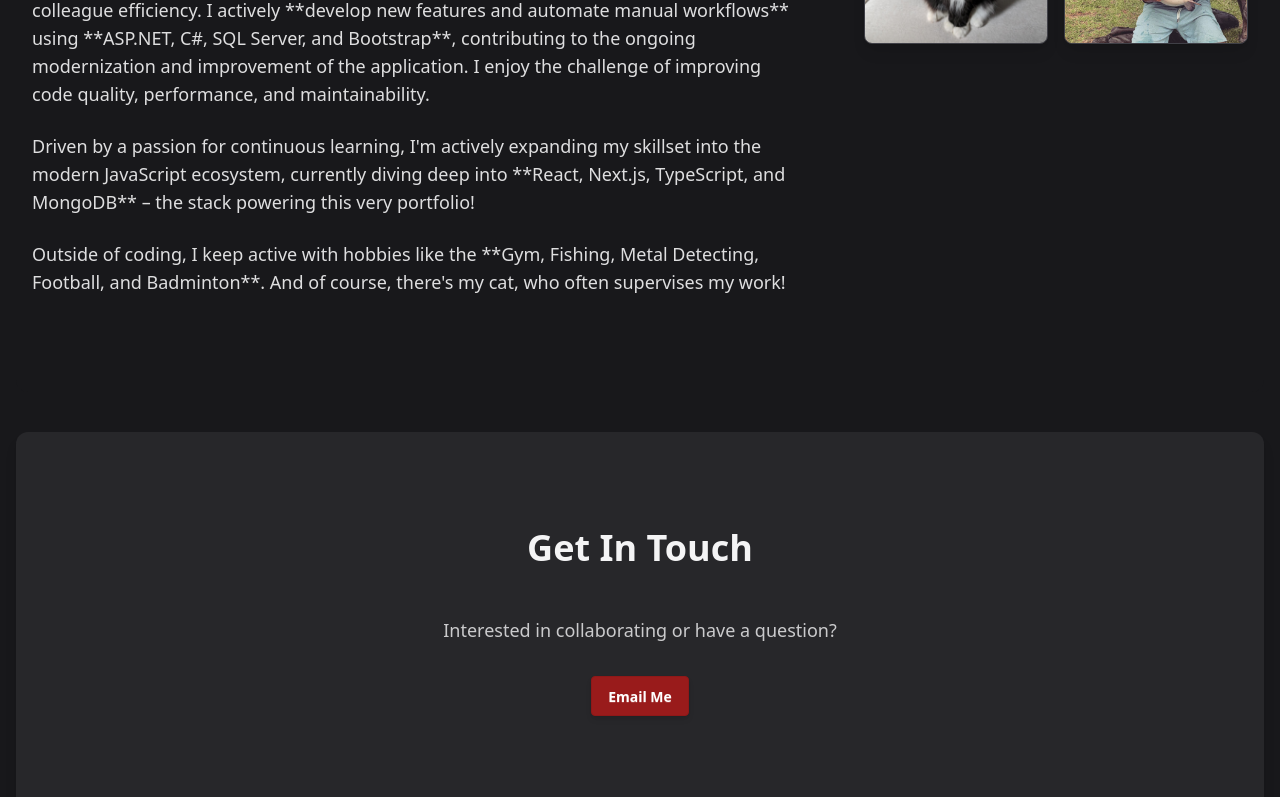
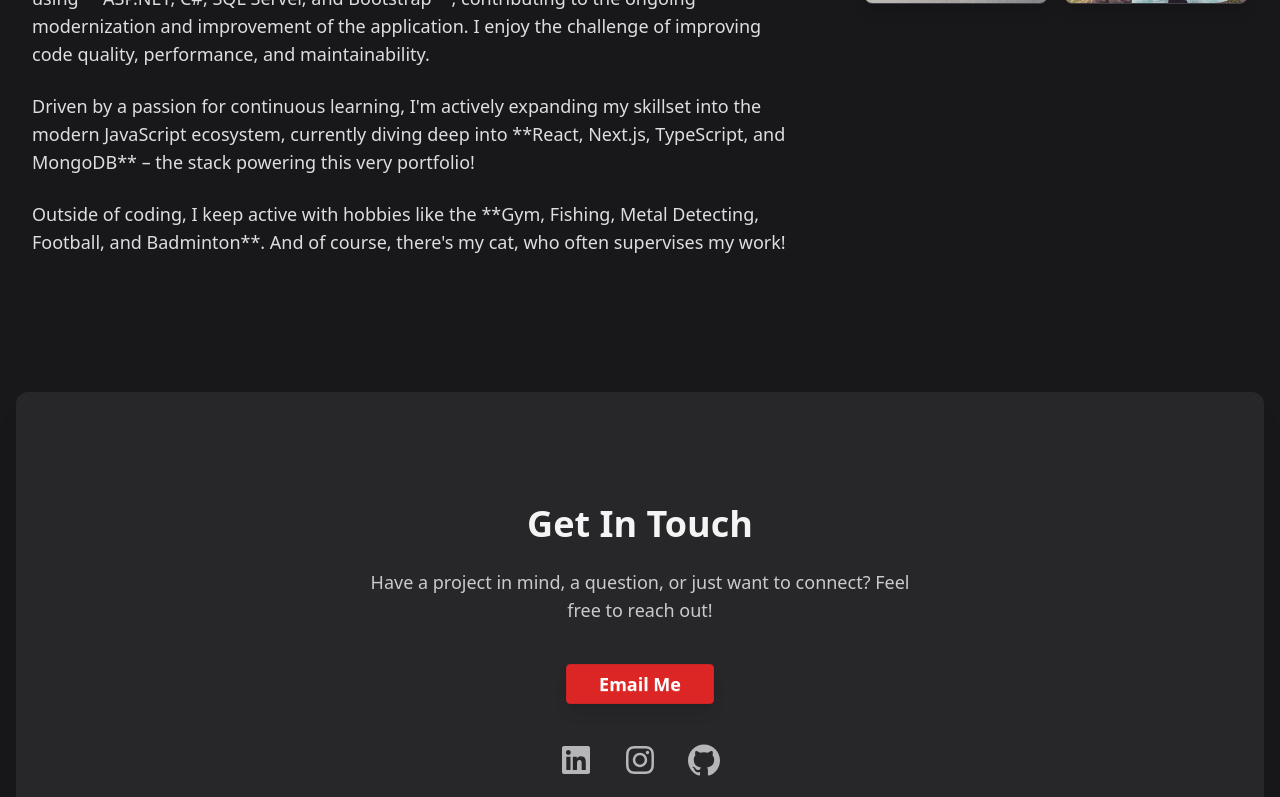
Before and after one commit to AntoniDev97/Portfolio, a Next.js app in the folder portfolio/: page / in a window 1280 px wide. Shown: the part 2000-2797 px from the top of the page. Built offline with nearby package versions, Linux system fonts and the light colour scheme; no server answers.

Commit message:
added contact section

```diff
--- /dev/null
+++ b/portfolio/app/components/ContactSection.tsx
@@ -0,0 +1,120 @@
+// src/components/ContactSection.tsx
+"use client";
+
+import React from "react";
+import { motion } from "motion/react";
+import {
+  LinkedInIcon,
+  InstagramIcon,
+  GithubIcon,
+} from "../components/icons/icons";
+
+// Reusable animation variants
+const itemVariants = {
+  hidden: { opacity: 0, y: 20 },
+  visible: {
+    opacity: 1,
+    y: 0,
+    transition: { duration: 0.5, ease: "easeOut" },
+  },
+};
+
+const ContactSection = () => {
+  // --- IMPORTANT: Replace with your actual URLs ---
+  const yourEmail = "karatedon@live.co.uk";
+  const yourLinkedIn =
+    "https://www.linkedin.com/in/antoni-christodoulou-582110177";
+  const yourInstagram = "https://www.instagram.com/4antoni/";
+  // ---
+
+  return (
+    <motion.section
+      id="contact"
+      className="py-20 md:py-28 bg-base-200 rounded-box mb-10 shadow-xl overflow-hidden"
+      initial="hidden"
+      whileInView="visible"
+      viewport={{ once: true, amount: 0.2 }}
+      transition={{ staggerChildren: 0.15 }}
+    >
+      <div className="container mx-auto px-4 text-center">
+        <motion.h2
+          variants={itemVariants}
+          className="text-3xl md:text-4xl font-bold mb-6 text-base-content"
+        >
+          Get In Touch
+        </motion.h2>
+
+        <motion.p
+          variants={itemVariants}
+          className="text-lg text-base-content/80 mb-10 max-w-xl mx-auto"
+        >
+          Have a project in mind, a question, or just want to connect? Feel free
+          to reach out!
+        </motion.p>
+
+        {/* Email Button */}
+        <motion.div variants={itemVariants} className="mb-10">
+          <motion.a
+            href={`mailto:${yourEmail}`}
+            className="btn btn-primary shadow-lg text-lg px-8 py-3" // Using primary red, slightly larger button
+            whileHover={{
+              scale: 1.05,
+              y: -2,
+              boxShadow: "0 5px 15px rgba(220, 38, 38, 0.3)",
+            }}
+            whileTap={{ scale: 0.95 }}
+            transition={{ type: "spring", stiffness: 300, damping: 15 }}
+          >
+            Email Me
+          </motion.a>
+        </motion.div>
+
+        {/* Social Links */}
+        <motion.div
+          variants={itemVariants}
+          className="flex justify-center items-center gap-6 md:gap-8" // Spacing for social icons
+        >
+          <motion.a
+            href={yourLinkedIn}
+            target="_blank"
+            rel="noopener noreferrer"
+            aria-label="LinkedIn Profile"
+            whileHover={{ scale: 1.2, y: -3, color: "var(--color-primary)" }} // Use theme color on hover
+            whileTap={{ scale: 0.9 }}
+            className="text-base-content/70 hover:text-base-content" // Start slightly muted
+          >
+            <LinkedInIcon className="w-7 h-7 md:w-8 md:h-8" />{" "}
+          </motion.a>
+
+          <motion.a
+            href={yourInstagram}
+            target="_blank"
+            rel="noopener noreferrer"
+            aria-label="Instagram Profile"
+            whileHover={{ scale: 1.2, y: -3, color: "var(--color-primary)" }}
+            whileTap={{ scale: 0.9 }}
+            className="text-base-content/70 hover:text-base-content"
+          >
+            <InstagramIcon className="w-7 h-7 md:w-8 md:h-8" />
+          </motion.a>
+
+          {
+            <motion.a
+              href={`https://github.com/AntoniDev97`}
+              target="_blank"
+              rel="noopener noreferrer"
+              aria-label="GitHub Profile"
+              whileHover={{ scale: 1.2, y: -3, color: "var(--color-primary)" }}
+              whileTap={{ scale: 0.9 }}
+              className="text-base-content/70 hover:text-base-content"
+            >
+              <GithubIcon className="w-7 h-7 md:w-8 md:h-8" />
+            </motion.a>
+          }
+        </motion.div>
+      </div>
+    </motion.section>
+  );
+};
+
+export default ContactSection;
--- a/portfolio/app/components/Hero.tsx
+++ b/portfolio/app/components/Hero.tsx
@@ -34,11 +34,7 @@ const Hero = () => {
   return (
     // Using DaisyUI component & theme classes
     <div className="hero min-h-[70vh] md:min-h-[60vh] bg-base-200 rounded-box my-10 shadow-xl overflow-hidden">
-      {" "}
-      {/* Adjusted min-height */}
-      {/* Updated hero-content for side-by-side layout on large screens */}
       <div className="hero-content flex-col lg:flex-row-reverse items-center justify-center gap-10 lg:gap-16 w-full max-w-4xl mx-auto px-4">
-        {" "}
         {/* Use flex, reverse row on large screens, add gap */}
         {/* Text and Button Content Block */}
         <motion.div
--- a/portfolio/app/components/icons/icons.tsx
+++ b/portfolio/app/components/icons/icons.tsx
@@ -28,6 +28,23 @@ export const FacebookIcon = ({
     <path
       className="fill-current"
       d="M512 256C512 114.6 397.4 0 256 0S0 114.6 0 256C0 376 82.7 476.8 194.2 504.5V334.2H141.4V256h52.8V222.3c0-87.1 39.4-127.5 125-127.5c16.2 0 44.2 3.2 55.7 6.4V172c-6-.6-16.5-1-29.6-1c-42 0-58.2 15.9-58.2 57.2V256h83.6l-14.4 78.2H287V510.1C413.8 494.8 512 386.9 512 256h0z"
+    />
+  </svg>
+);
+
+export const LinkedInIcon = ({
+  className = "w-6 h-6",
+}: {
+  className?: string;
+}) => (
+  <svg
+    xmlns="http://www.w3.org/2000/svg"
+    viewBox="0 0 448 512"
+    className={className}
+  >
+    <path
+      className="fill-current"
+      d="M416 32H31.9C14.3 32 0 46.5 0 64.3v383.4C0 465.5 14.3 480 31.9 480H416c17.6 0 32-14.5 32-32.3V64.3c0-17.8-14.4-32.3-32-32.3zM135.4 416H69V202.2h66.5V416zm-33.2-243c-21.3 0-38.5-17.3-38.5-38.5S80.9 96 102.2 96c21.2 0 38.5 17.3 38.5 38.5S123.4 173 102.2 173zm278.6 243h-66.4V312c0-24.8-.5-56.7-34.5-56.7-34.6 0-39.9 27-39.9 54.9V416h-66.4V202.2h63.7v29.2h.9c8.9-16.8 30.6-34.5 62.9-34.5 67.2 0 79.7 44.3 79.7 101.9V416z"
     />
   </svg>
 );
--- a/portfolio/app/page.tsx
+++ b/portfolio/app/page.tsx
@@ -5,6 +5,7 @@ import ProjectCard from "./components/ProjectCard";
 import { projects } from "./data/projects";
 import GithubRepoSection from "./components/githubRepo/GithubRepoSection";
 import AboutMe from "./components/AboutMe";
+import ContactSection from "./components/ContactSection";
 
 export default function HomePage() {
   return (
@@ -12,10 +13,7 @@ export default function HomePage() {
       <Hero />
 
       {/* --- Projects Section --- */}
-      <section
-        id="projects"
-        className="py-16 md:py-24 bg-base-100 rounded-box mb-10"
-      >
+      <section id="projects" className="py-16 md:py-24 bg-base-100 rounded-box">
         <div className="container mx-auto px-4">
           <h2 className="text-3xl md:text-4xl font-bold text-center mb-12 md:mb-16">
             Featured Project
@@ -44,26 +42,8 @@ export default function HomePage() {
       {/* --- Dynamic GitHub Section (Render the dedicated component) --- */}
       <GithubRepoSection />
 
-      <section
-        id="contact"
-        className="py-16 md:py-24 bg-base-200 rounded-box mb-10 shadow-lg"
-      >
-        <div className="container mx-auto px-4 text-center">
-          <h2 className="text-3xl md:text-4xl font-bold mb-12 text-base-content">
-            Get In Touch
-          </h2>
-          <p className="text-lg text-base-content/80 mb-8 max-w-xl mx-auto">
-            Interested in collaborating or have a question?
-          </p>
-          <a
-            href="mailto:your.email@example.com"
-            className="btn btn-secondary shadow-md"
-          >
-            {/* Update email */}
-            Email Me
-          </a>
-        </div>
-      </section>
+      {/* --- Contact Section Component --- */}
+      <ContactSection />
     </>
   );
 }
```
